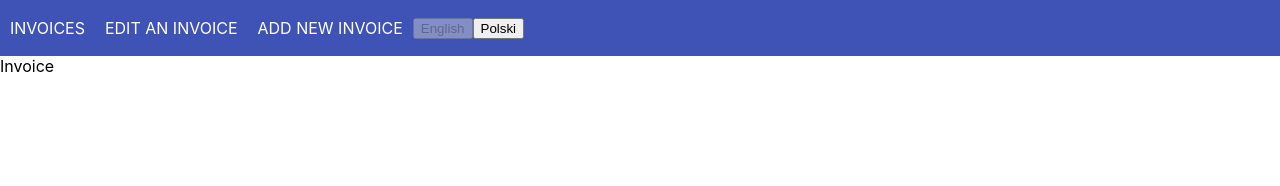
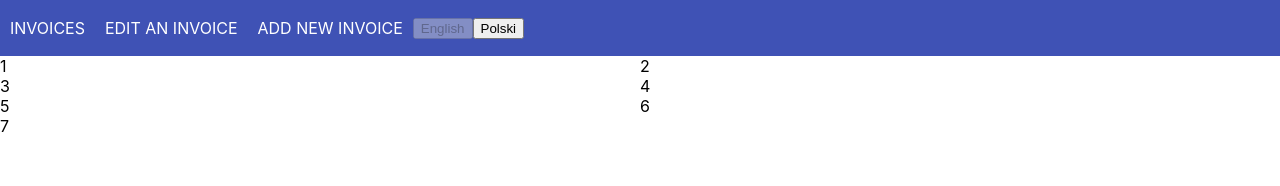
Before and after one commit to sandra-kuczynska/learn-react, a React (Create React App) app: page /invoices/add in a window 1280 px wide. Shown: the top 186 px of the page. Built offline with nearby package versions, Linux system fonts and the light colour scheme.

Commit message:
Initial grid

```diff
--- a/src/App.js
+++ b/src/App.js
@@ -12,7 +12,7 @@ const App = () => {
       <NavBar />
       <Routes>
         <Route path="/" element={<TableInvoices />} />
-        <Route path="/invoices/add" element={<Invoice />} />
+        <Route path="invoices/add" element={<Invoice />} />
 
         {/* 404 route */}
         <Route path="*" element={<NotFoundPage />} />
--- a/src/components/NavBar/NavLinks.js
+++ b/src/components/NavBar/NavLinks.js
@@ -41,7 +41,7 @@ const NavLinks = () => {
         <Link to="#">EDIT AN INVOICE</Link>
       </li>
       <li>
-        <Link to="#">ADD NEW INVOICE</Link>
+        <Link to="invoices/add">ADD NEW INVOICE</Link>
       </li>
       <div>
         {Object.keys(lngs).map((lng) => (
--- a/src/pages/invoice.js
+++ b/src/pages/invoice.js
@@ -1,5 +1,17 @@
+import styles from "./invoice.module.css";
+
 const Invoice = () => {
-  return "Invoice";
+  return (
+    <div className={styles.grid}>
+      <div className="grid__element grid__element--1">1</div>
+      <div className="grid__element grid__element--2">2</div>
+      <div className="grid__element grid__element--3">3</div>
+      <div className="grid__element grid__element--4">4</div>
+      <div className="grid__element grid__element--5">5</div>
+      <div className="grid__element grid__element--6">6</div>
+      <div className="grid__element grid__element--7">7</div>
+    </div>
+  );
 };
 
 export default Invoice;
--- /dev/null
+++ b/src/pages/invoice.module.css
@@ -0,0 +1,20 @@
+.grid {
+  display: grid;
+  grid-template-columns: 1fr 1fr;
+  grid-template-rows: 7;
+}
+
+.grid__element--1 {
+  grid-column: 1;
+  grid-row: 1;
+}
+
+.grid__element--2 {
+  grid-column: 2;
+  grid-row: 1;
+}
+
+.grid__element--3 {
+  grid-column: 1;
+  grid-row: 3;
+}
```
